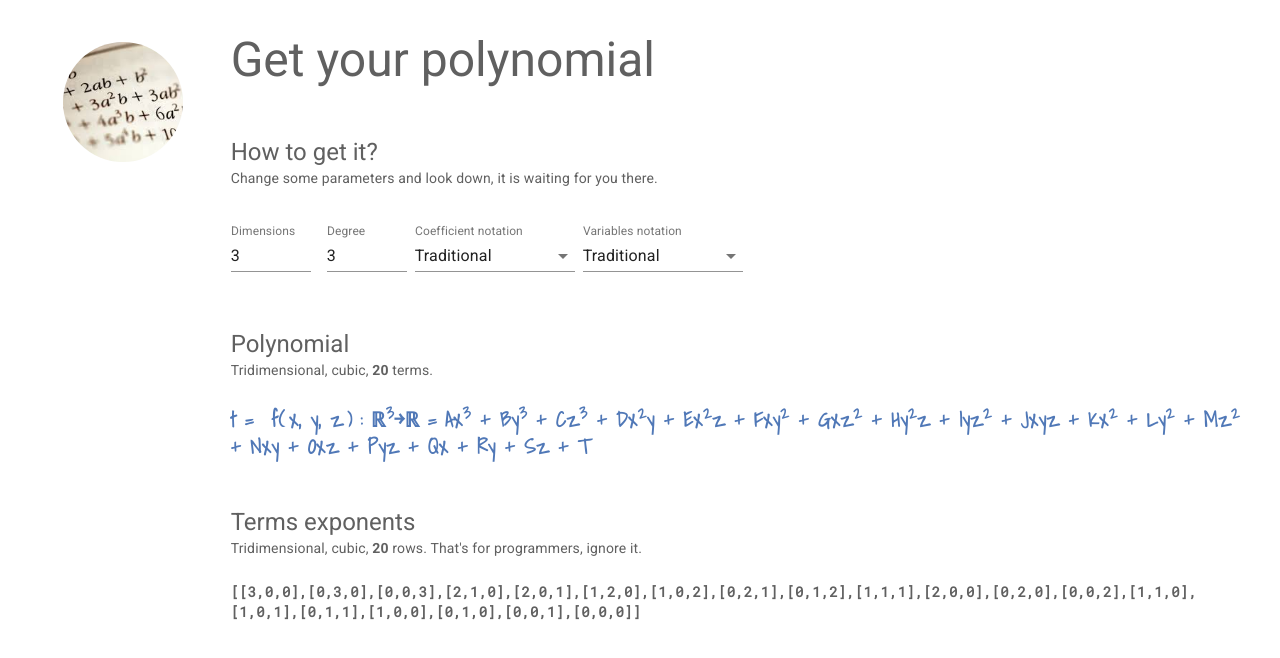
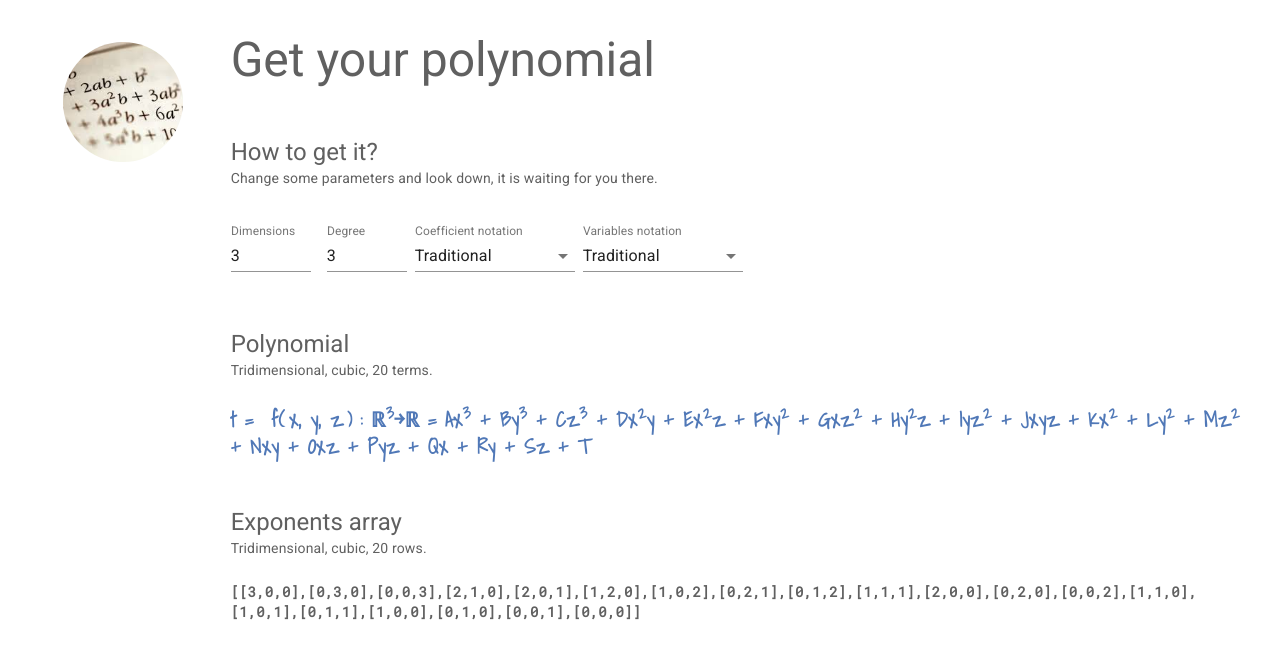
Before and after one commit to juanvia/polygo, a React (Create React App) app: page / in a window 1280 px wide. Shown: the top 658 px of the page. Built offline with nearby package versions, Linux system fonts and the light colour scheme.

Commit message:
More refactoring... SectionHeader

```diff
--- a/src/components/polynomial-page/Form.tsx
+++ b/src/components/polynomial-page/Form.tsx
@@ -1,9 +1,10 @@
-import { FormControl, InputLabel, makeStyles, Select, TextField, Typography } from '@material-ui/core'
+import { FormControl, InputLabel, makeStyles, Select, TextField } from '@material-ui/core'
 import React from 'react'
 import { useDispatch, useSelector } from 'react-redux'
 import { setCoefficientNotation, setDegree, setDimensions, setVariablesNotation, computeExponentsOn } from '../../redux/actions'
 import { TradicionalVsPedantic } from '../../redux/actionTypes'
 import { AppState } from '../../redux/store'
+import SectionHeader from './SectionHeader'
 
 //#region TootTips text
 const variablesNotationText = 'Set the variables notation.\n'
@@ -105,14 +106,17 @@ export const Form = () => {
     //#region My Components
 
     const Header = () => <div>
-        <Typography variant="h5" className={classes.title}>
-            How to get it?
-    </Typography>
-        <div>Change some parameters and look down, it is waiting for you there. </div>
-        <br />
+
+        <SectionHeader
+            title="How to get it?"
+            pompadour="Change some parameters and look down, it is waiting for you there."
+        />
+        <br/>
+
     </div>
 
     const Dimensions = () => <span>
+
         <TextField
             id="dimensions"
             label="Dimensions"
--- a/src/components/polynomial-page/Matrix.tsx
+++ b/src/components/polynomial-page/Matrix.tsx
@@ -1,8 +1,8 @@
-import { Typography } from '@material-ui/core'
 import React from 'react'
 import { useSelector } from 'react-redux'
 import { AppState } from '../../redux/store'
-import {degreeInWords, dimensionsInWords} from '../../utils/toolbox'
+import { degreeInWords, dimensionsInWords } from '../../utils/toolbox'
+import SectionHeader from './SectionHeader';
 
 
 export const Matrix = () => {
@@ -17,24 +17,24 @@ export const Matrix = () => {
 
     //#endregion
 
+    const pompadour: string = ``
+        + `${dimensionsInWords(dimensions ? dimensions : 0)}, `
+        + `${degreeInWords(degree ? degree : 0)}, `
+        + `${exponentsArray.length} rows.`
+
     //#region Render
 
     return <div>
 
-        <Typography variant="h5" style={{ marginTop: 48 }}>
-            Terms exponents
-        </Typography>
-
-        <div>
-            {dimensionsInWords(dimensions ? dimensions : 0)},<> </>
-            {degreeInWords(degree ? degree : 0)},<>  </>
-            <b>{exponentsArray.length}</b> rows. That's for programmers, ignore it.
-        </div>
-
+        <SectionHeader
+            title="Exponents array"
+            pompadour={pompadour}
+        />
 
         <div style={{ fontFamily: 'Roboto Mono', fontSize: 14, fontWeight: 'bolder', marginTop: 24 }}>
             {JSON.stringify(exponentsArray)}
         </div>
+
     </div>
 
     //#endregion
--- a/src/components/polynomial-page/Polynomial.tsx
+++ b/src/components/polynomial-page/Polynomial.tsx
@@ -2,8 +2,8 @@ import { range } from "ramda"
 import React from 'react'
 import { useSelector } from 'react-redux'
 import { AppState } from "../../redux/store"
-import { Typography } from "@material-ui/core"
 import { upperCases, variableNames, dimensionsInWords, degreeInWords } from '../../utils/toolbox'
+import SectionHeader from "./SectionHeader";
 
 //#region My Types
 
@@ -166,23 +166,25 @@ export const Polynomial = () => {
 
   </div>
 
- //#endregion
+  //#endregion
 
   //#region Title
 
-  const Title = () => <div>
+  const Title = () => {
 
-    <Typography variant="h5" style={{ marginTop: 48 }}>
-      Polynomial
-    </Typography>
+    const pompadour: string = ``
+      + `${dimensionsInWords(dimensions ? dimensions : 0)}, `
+      + `${degreeInWords(degree ? degree : 0)}, `
+      + `${exponentsArray.length} terms.`
+    return <div>
 
-    <div>
-      {dimensionsInWords(dimensions ? dimensions : 0)},<> </>
-      {degreeInWords(degree ? degree : 0)},<> </>
-      <b>{exponentsArray.length}</b> terms.
+      <SectionHeader
+        title="Polynomial"
+        pompadour={pompadour}
+      />
+
     </div>
-
-  </div>
+  }
 
   //#endregion
 
--- /dev/null
+++ b/src/components/polynomial-page/SectionHeader.tsx
@@ -0,0 +1,17 @@
+import React from 'react'
+import { Typography } from '@material-ui/core'
+
+
+export const SectionHeader = ({ title, pompadour }: { title: string, pompadour: string }) => <div>
+
+    <Typography variant="h5" style={{ marginTop: 48 }}>
+        {title}
+    </Typography>
+
+    <div>
+        {pompadour}
+    </div>
+
+</div>
+
+export default SectionHeader
```
